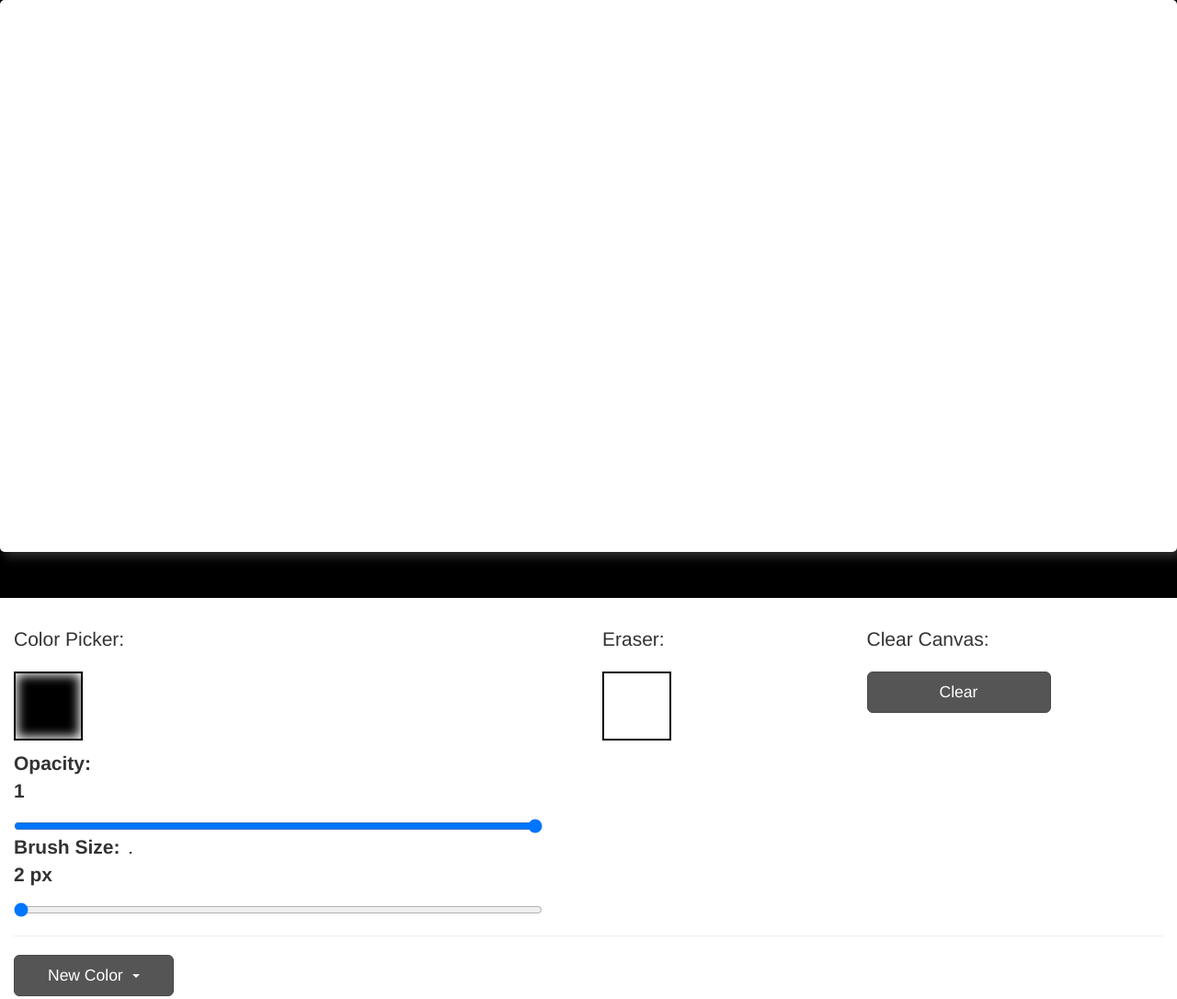
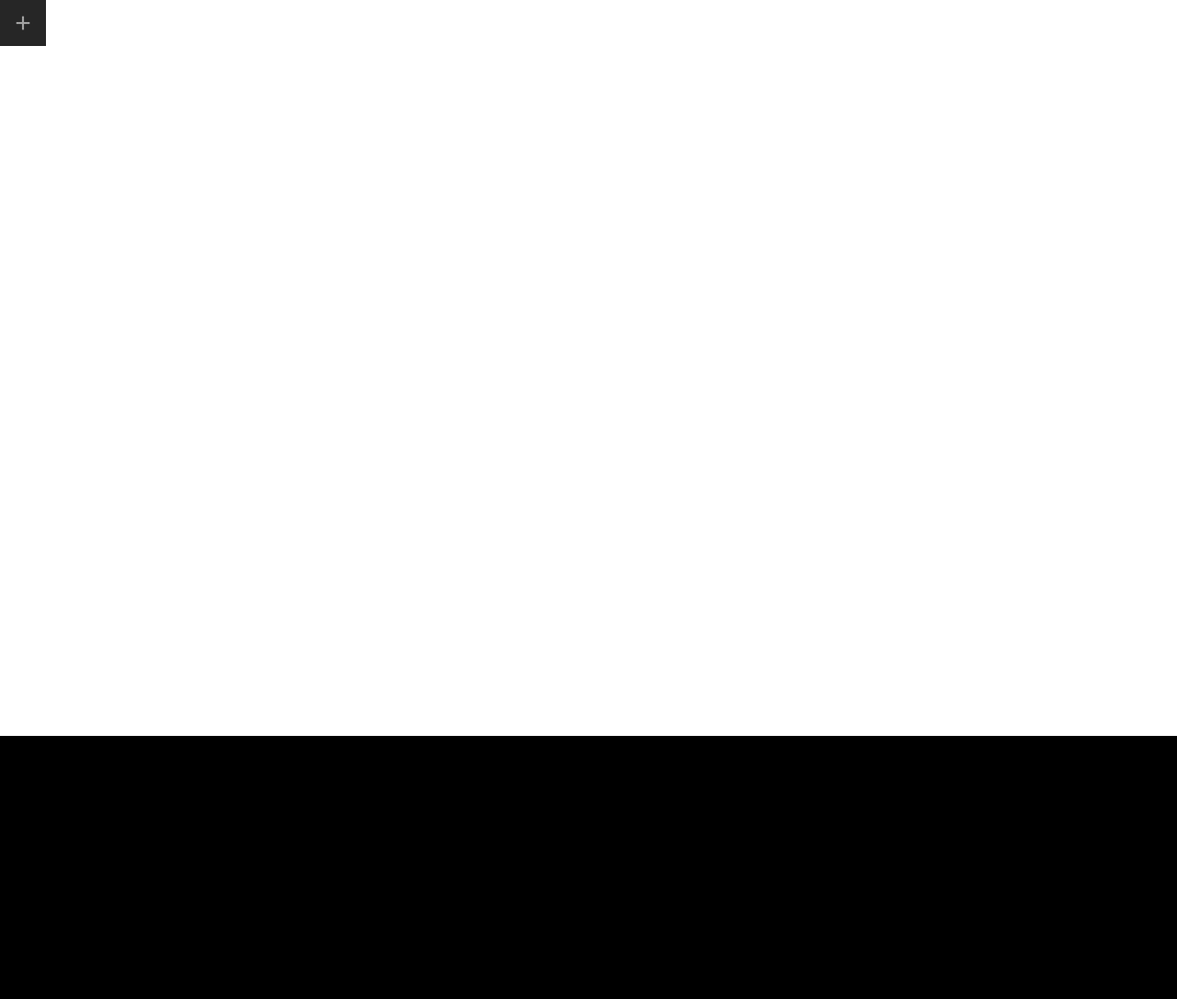
Before and after one commit to amir5000/DrawingApp, a website: page index.html in a window 1280 px wide. Shown: the top 1086 px of the page at 92% size. After the commit the page ends 800 px from the top, so only its background shows below. Drawn offline with nearby package versions, Linux system fonts and the light colour scheme; files that its build step writes are made by us from their sources.

Commit message:
changing the controls section functionality

```diff
--- a/index.html
+++ b/index.html
@@ -8,6 +8,7 @@
 	<link rel="stylesheet" href="dist/assets/css/main.css" type="text/css" media="screen" title="no title" charset="utf-8">
 </head>
 <body onload="initTouchMoveCanvas()">
+	<button class="btn controls-btn" type="button">+</button>
 	<canvas id="canvas" height="600">Canvas Element is not supported on the browser you are using, please use Chrome.</canvas>
 	<div class="controls clearfix">
 		<ul class="list-unstyled color-picker">
--- a/src/js/app.js
+++ b/src/js/app.js
@@ -10,12 +10,13 @@ var stroke = 2;
 var opacityVal = 100;
 opacityVal = opacityVal / 100;
 
-context.canvas.width = $(window).width();
+
 $('#strokeVal').text(stroke + ' px');
 $('#strokeBox').width(stroke).height(stroke).css('background-color', color);
 $('#opacityVal').text(opacityVal);
-$(window).on('resize', function(){
+$(window).on('resize load', function(){
   context.canvas.width = $(window).width();
+  context.canvas.height = $(window).height();
 });
 
 
--- a/src/scss/main.scss
+++ b/src/scss/main.scss
@@ -7,9 +7,8 @@ body {
 }
 canvas {
 	background: #fff;
+	border-radius: 0;
 	display: block;
-	border-radius: 5px;
-	box-shadow: 5px 5px 12px 0px #333;
 	margin: 0 auto;
 	cursor: url(../img/cursor.png), crosshair;
 
@@ -44,10 +43,30 @@ canvas {
 	clear: both;
 }
 
+.controls-btn {
+	background-color: #000;
+	border-radius: 0;
+	color: #fff;
+  font-size: 30px;
+  height: 50px;
+  left: 0;
+	line-height: 0;
+  padding: 0;
+  position: fixed;
+  top: 0;
+  width: 50px;
+}
+
 .controls {
-	margin: 50px 0 20px;
-	padding: 30px 15px;
 	background-color: white;
+	bottom: 0;
+  height: 0;
+  margin: 0;
+  overflow: hidden;
+  padding: 0;
+  position: fixed;
+  width: 0;
+	transition: all 0.4s ease;
 
 	.clear-canv {
 		clear: both;
```
Also changed, not shown: dist/assets/css/main.css, dist/assets/css/main.min.css, dist/assets/js/main.js, dist/assets/js/main.min.js.
